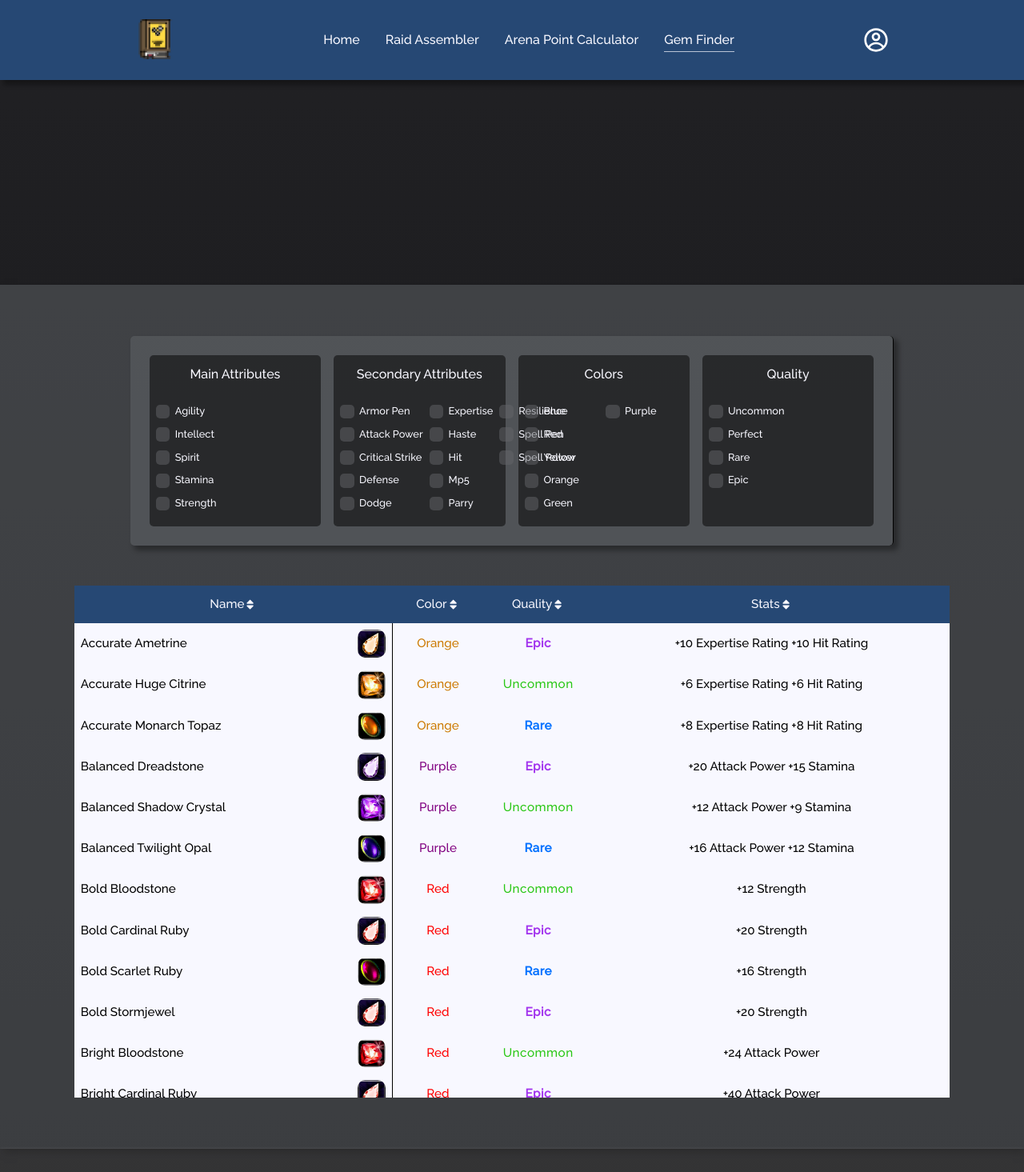
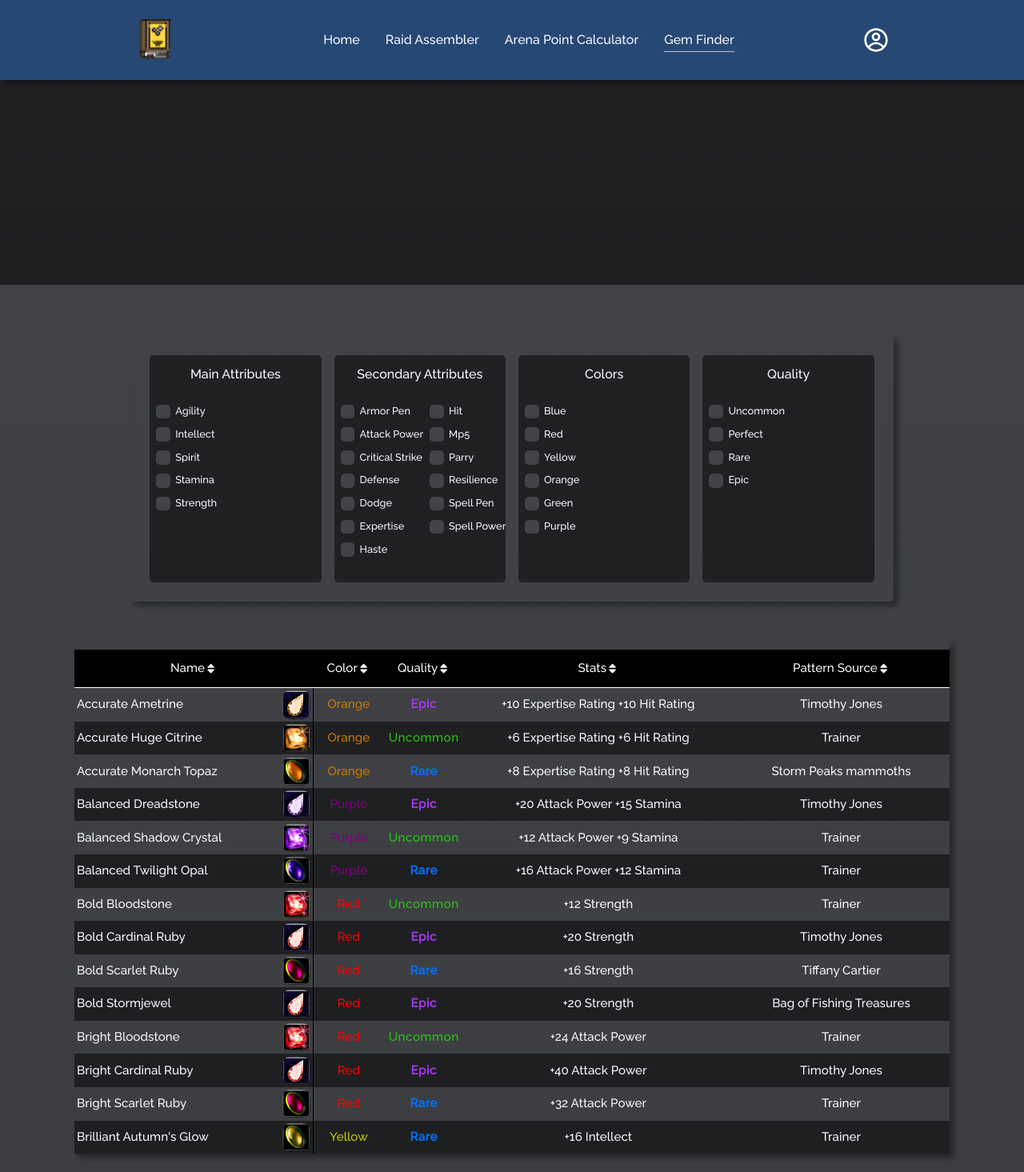
Before and after one commit to MarcusMohns/Codex-Online, a React (Create React App) app: page /gemfinder in a window 1280 px wide. Shown: the top 1465 px of the page at 80% size. Built offline with nearby package versions, Linux system fonts and the light colour scheme.

Commit message:
Added the source of the pattern for the gem in gemtable and appropriate sort function

```diff
--- a/src/components/GemTable.js
+++ b/src/components/GemTable.js
@@ -25,6 +25,11 @@ const GemTable = ({ gems, onClick }) => {
               Stats <FaSort className="sortImage" alt="sort icon" />
             </div>
           </th>
+          <th>
+            <div className="gemSourceHeader" onClick={onClick}>
+              Pattern Source <FaSort className="sortImage" alt="sort icon" />
+            </div>
+          </th>
         </tr>
       </thead>
       <tbody>
@@ -44,6 +49,7 @@ const GemTable = ({ gems, onClick }) => {
               {gem.quality}
             </td>
             <td className="gemStatsCell">{gem.stats}</td>
+            <td className="gemSourceCell">{gem.source}</td>
           </tr>
         ))}
       </tbody>
--- a/src/components/styles/GemFinder.styled.js
+++ b/src/components/styles/GemFinder.styled.js
@@ -43,10 +43,8 @@ export const CheckBoxContainer = styled.section`
     flex-direction: row;
     align-items: flex-start;
     justify-content: center;
-    background-color: ${COLORS.fadedBackground};
     border-radius: 5px;
     box-shadow: 5px 5px 6px 1px rgba(0, 0, 0, 0.35);
-    border-right: 1px solid black;
     width: 100%;
   }
   .category-container {
@@ -155,11 +153,18 @@ export const CheckBoxContainer = styled.section`
   }
 
   @media screen and (min-width: 1200px) {
+    .checkboxes {
+      height:220px;
+    }
     .categories-and-checkboxes {
       width: 80%;
     }
   }
-  @media screen and (min-width: 992px) {
+  @media screen and (max-width: 992px) {
+    .checkboxes {
+      height:100%;
+      flex-wrap:nowrap;
+    }
     .categories-and-checkboxes {
       width: 80%;
   }
@@ -175,30 +180,39 @@ export const GemTableContainer = styled.section`
   margin-right: auto;
   width: 95%;
   margin-top: 50px;
+  box-shadow: 5px 5px 6px 1px rgba(0, 0, 0, 0.35);
+
   table {
-    width: 100%;
+    min-width: 100%;
     border-collapse: separate;
     text-align: center;
-    box-shadow: 5px 5px 6px 1px rgba(0, 0, 0, 0.35);
+    margin: 10px 0;
+    border-bottom: 1px solid white;
   }
   td {
-    padding: 0.5rem;
+    padding: 0.2rem;
   }
+
   th {
+    background-color: ${COLORS.blackText};
     color: ${COLORS.offWhite};
     padding: 1rem;
-    background-color: ${COLORS.primary};
     user-select: none;
     top: 0;
     z-index: 2;
     position: sticky;
+    border-bottom: 1px solid white;
   }
 
   tbody tr {
-    background-color: ${COLORS.offWhite};
-    color: black;
+    color: ${COLORS.offWhite};
+
+    &:nth-child(even) {
+      background: ${COLORS.fadedBlack};
+    }
+
     &:hover {
-      background-color: ${COLORS.highlight};
+      background-color: ${COLORS.fadedHighlight};
     }
   }
   .gemNameCell {
@@ -206,6 +220,10 @@ export const GemTableContainer = styled.section`
     align-items: center;
     justify-content: space-between;
     user-select: all;
+    overflow: hidden;
+    white-space: nowrap;
+    text-overflow: ellipsis;
+    margin: 0;
     img {
       width: 2.2rem;
       user-select: none;
@@ -252,6 +270,7 @@ export const GemTableContainer = styled.section`
     color: purple;
   }
   .gemStatsHeader,
+  .gemSourceHeader,
   .gemQualityHeader,
   .gemColorHeader,
   .gemNameHeader {
--- a/src/pages/gemfinder.js
+++ b/src/pages/gemfinder.js
@@ -18,6 +18,7 @@ const Gemfinder = () => {
     gemQuality: false,
     gemColor: false,
     gemName: false,
+    gemSource: false,
   });
 
   const handleChange = (e) => {
@@ -46,6 +47,8 @@ const Gemfinder = () => {
       sortBy = "color";
     } else if (e.target.className === "gemQualityHeader") {
       sortBy = "quality";
+    } else if (e.target.className === "gemSourceHeader") {
+      sortBy = "source";
     } else if (e.target.className === "gemStatsHeader") {
       sortBy = "stats";
     } else {
@@ -145,6 +148,23 @@ const Gemfinder = () => {
       }));
     }
 
+    if (sortBy === "source") {
+      /// FIX SO IT SORTS BY SOURCE
+      gemsToSort.sort(function (a, b) {
+        if (a.source < b.source) {
+          return sort.gemSource ? 1 : -1;
+        }
+        if (a.source > b.source) {
+          return sort.gemSource ? -1 : 1;
+        }
+
+        return 0;
+      });
+      setSort((sort) => ({
+        gemSource: !sort.gemSource,
+      }));
+    }
+
     setGems(gemsToSort);
   };
 
```
